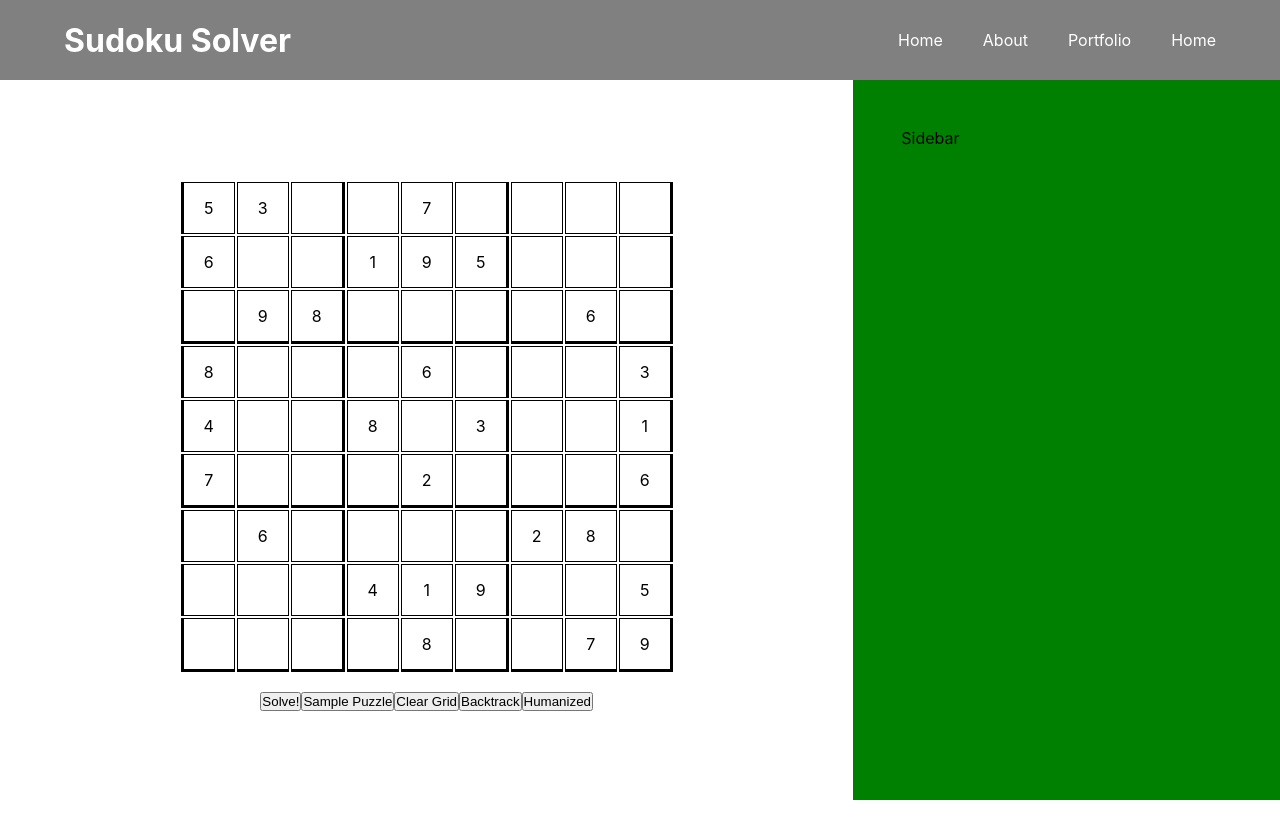
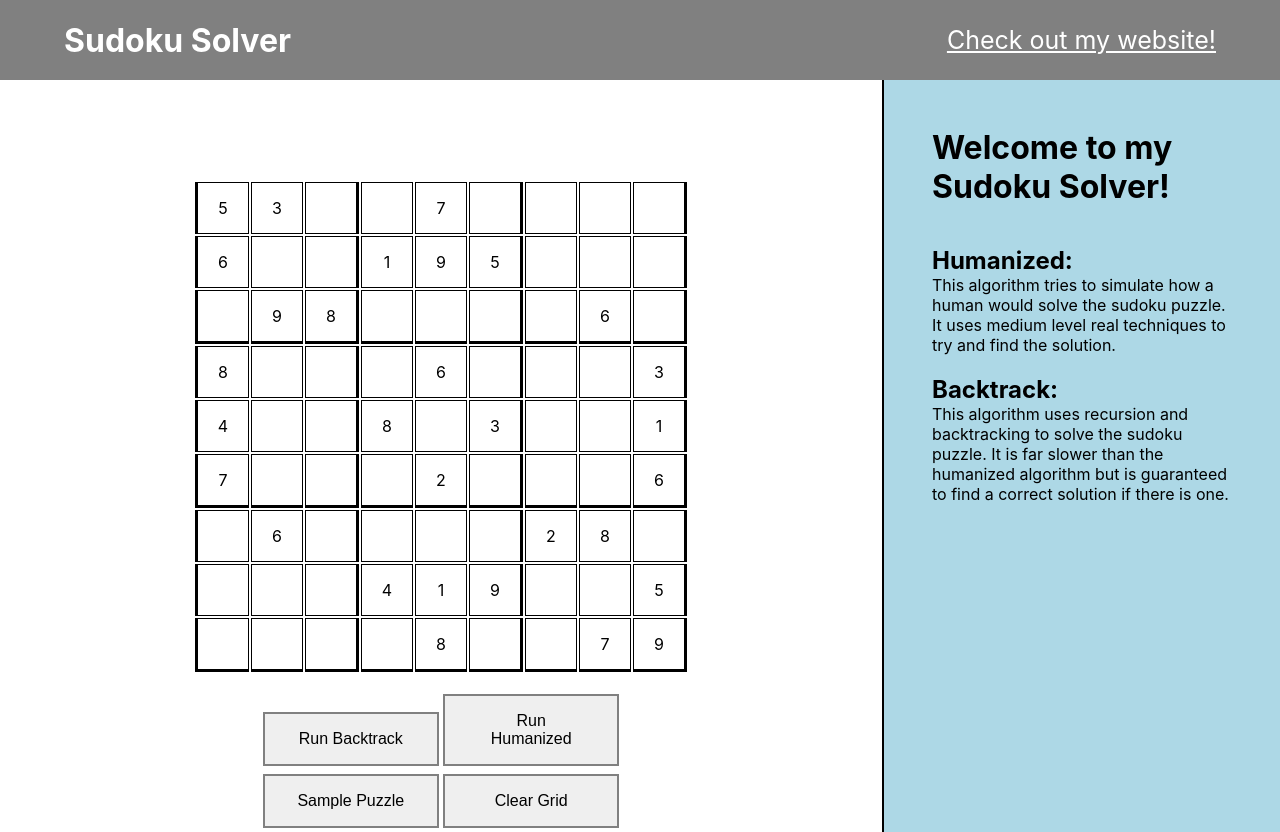
Before and after one commit to switzere/sudoku-solver, a React (Create React App) app: page / in a window 1280 px wide. Before the commit the page ends 800 px from the top, so only its background shows below. Built offline with nearby package versions, Linux system fonts and the light colour scheme.

Commit message:
Finished website, made buttons nice

```diff
--- a/public/index.html
+++ b/public/index.html
@@ -37,17 +37,34 @@
           <h1>Sudoku Solver</h1>
         </div>
         <ul class="navigation">
+          <a href="https://switzere.github.io/"><li>Check out my website!</li></a>
+        </ul>
+        <!--<ul class="navigation">
           <a><li>Home</li></a>
           <a><li>About</li></a>
           <a><li>Portfolio</li></a>
           <a><li>Home</li></a>
-        </ul>
+        </ul>-->
       </div>
     </div>
     <div class=container>
       <div class="root" id="root"></div>
       <div class="sidebar">
-        Sidebar
+        <h1>
+          Welcome to my Sudoku Solver!
+        </h1>
+        <br></br>
+        <h2>
+          Humanized:
+        </h2>
+        This algorithm tries to simulate how a human would solve the sudoku puzzle. It uses medium level
+        real techniques to try and find the solution.
+        <br></br>
+        <h2>
+          Backtrack:
+        </h2>
+        This algorithm uses recursion and backtracking to solve the sudoku puzzle. It is far slower than
+        the humanized algorithm but is guaranteed to find a correct solution if there is one.
       </div>
     </div>
     <!--
--- a/public/style.css
+++ b/public/style.css
@@ -54,28 +54,58 @@
   vertical-align: middle;
   height: 100%;
   color: white;
+  text-decoration: underline;
+  font-size: 25px;
 }
 
 .container {
   display: grid;
   height: calc( 100vh - 80px);
   grid-template-rows: repeat(1, 1fr);
-  grid-template-columns: repeat(3, 1fr);
+  grid-template-columns: repeat(4, 1fr);
 }
 
 .container .root {
   grid-row: auto;
-  grid-column: 1 / span 2;
+  grid-column: 1 / span 3;
 }
 
 .container .sidebar {
-  grid-row: 1 / auto 2;
-  grid-column: 3 / span 1;
+  grid-row: 1 / auto;
+  grid-column: 4 / span 1;
 }
 
 .sidebar {
-  background: green;
+  background: #add8e6;
+  border-left: 2px solid black;
   flex: 1 1 20%;
   min-width: 300px;
   padding: 3em;
 }
+
+.runButton,.offButton {
+  color: black;
+  padding: 16px 32px;
+  width: 20%;
+  height: 5%;
+  text-align: center;
+  text-decoration: none;
+  display: inline-block;
+  font-size: 16px;
+  margin: 4px 2px;
+  transition-duration: 0.4s;
+  cursor: pointer;
+  border: 2px solid gray;
+}
+
+.offButton {
+  background-color: gray;
+}
+
+.runButton:hover {
+  background-color: #add8e6;
+}
+
+.runButton.disabled:hover {
+  background-color: white;
+}
--- a/src/SudokuSolver/SudokuSolver.jsx
+++ b/src/SudokuSolver/SudokuSolver.jsx
@@ -52,6 +52,8 @@ export default class SudokuSolver extends Component {
   fillDefault() {
     var table = document.getElementById('mainTable');
 
+    this.whiteGrid();
+
     for(let row = 0; row < table.rows.length; row++){
       for(let col = 0; col < table.rows[row].cells.length; col++){
 
@@ -79,7 +81,7 @@ export default class SudokuSolver extends Component {
 
 
 
-  b() {
+  backtrack() {
     var grid = this.getInputGrid();
 
     var actions = backtrack(grid);
@@ -90,7 +92,7 @@ export default class SudokuSolver extends Component {
 
   }
 
-  h() {
+  humanized() {
 
 
     var grid = this.getInputGrid();
@@ -145,7 +147,18 @@ export default class SudokuSolver extends Component {
 
   displayActions(actions) {
 
+    this.whiteGrid();
+
     document.getElementById('humanized').disabled = true;
+    document.getElementById('backtrack').disabled = true;
+    document.getElementById('clear').disabled = true;
+    document.getElementById('sample').disabled = true;
+
+    document.getElementById('humanized').className = 'offButton';
+    document.getElementById('backtrack').className = 'offButton';
+    document.getElementById('clear').className = 'offButton';
+    document.getElementById('sample').className = 'offButton';
+
 
   //  var oldRow = -1;
   //  var oldCol = -1;
@@ -193,12 +206,31 @@ export default class SudokuSolver extends Component {
 
         if(i === actions.length - 1){
           document.getElementById('humanized').disabled = false;
+          document.getElementById('backtrack').disabled = false;
+          document.getElementById('clear').disabled = false;
+          document.getElementById('sample').disabled = false;
 
+          document.getElementById('humanized').className = 'runButton';
+          document.getElementById('backtrack').className = 'runButton';
+          document.getElementById('clear').className = 'runButton';
+          document.getElementById('sample').className = 'runButton';
+
+          if( this.isFull() === 1 ) {
+            this.greenGrid();
+          }
+          else {
+            this.redGrid();
+          }
         }
 
       }, 500 * i)
 
     }
+
+
+    /*setTimeout(() => {
+      this.whiteGrid();
+    }, 500 * actions.length+20)*/
 
 
 
@@ -210,6 +242,38 @@ export default class SudokuSolver extends Component {
         document.getElementById(`node-${i}-${j}`).className = '';
       }
     }
+  }
+
+  greenGrid() {
+    for(let i = 0; i < 9; i++) {
+      for(let j = 0; j < 9; j++) {
+        document.getElementById(`node-${i}-${j}`).className = 'node-good';
+      }
+    }
+  }
+
+  redGrid() {
+    for(let i = 0; i < 9; i++) {
+      for(let j = 0; j < 9; j++) {
+        document.getElementById(`node-${i}-${j}`).className = 'node-bad';
+      }
+    }
+  }
+
+  isFull() {
+
+    var table = document.getElementById('mainTable');
+
+
+    for(let i = 0; i < 9; i++) {
+      for(let j = 0; j < 9; j++) {
+        if( table.rows[i].cells[j].innerHTML === '' ) {
+          return -1;
+        }
+      }
+    }
+
+    return 1;
   }
 
   highlightRow(n, actions) {
@@ -236,78 +300,6 @@ export default class SudokuSolver extends Component {
       }
     }
   }
-
-
-
-  visualizeSudoku() {
-    var grid = [];
-
-    console.log("pressed");
-
-    var table = document.getElementById('mainTable');
-    for(let row = 0; row < table.rows.length; row++){
-
-      grid[row] = [];
-
-      for(let col = 0; col < table.rows[row].cells.length; col++){
-
-        var input =  table.rows[row].cells[col].innerHTML;
-        input = input.charAt(0);
-
-        if( input === "1" || input === "2" || input === "3" || input === "4" || input === "5" || input === "6" || input === "7" || input === "8" || input === "9" ){
-          grid[row][col] = input;
-        }
-        else{
-          grid[row][col] = 0;
-        }
-
-        // if( grid[row][col] !== 0 ){
-        //   document.getElementById(`node-${row}-${col}`).className =
-        //     'node-visited';
-        // }
-
-      }
-    }
-
-    //send grid to visualization function
-    //backtrack(grid);
-
-
-    for( let row = 0; row < 9; row++ ){
-
-      var oldRow = -1;
-      var oldCol = -1;
-
-      setTimeout(() => {
-
-        for( let col = 0; col < 9; col++ ){
-
-          setTimeout(() => {
-
-            document.getElementById(`node-${row}-${col}`).className = 'node-selected';
-            //document.getElementById(`node-${node.row}-${node.col}`).className = 'node-selected';
-
-            if(oldRow >= 0 && oldRow < 9 && oldCol >= 0 && oldCol < 9){
-              document.getElementById(`node-${oldRow}-${oldCol}`).className = '';
-            }
-            oldRow = row;
-            oldCol = col;
-
-          }, 100 * col)
-
-
-        }
-
-      }, 1000 * row)
-
-
-    }
-
-    console.log(grid);
-
-  }
-
-
 
 
 
@@ -340,11 +332,11 @@ export default class SudokuSolver extends Component {
             })}
           </tbody>
         </table>
-        <button onClick={() => this.visualizeSudoku()}>Solve!</button>
-        <button onClick={() => this.fillDefault()}>Sample Puzzle</button>
-        <button onClick={() => this.clear()}>Clear Grid</button>
-        <button onClick={() => this.b()} id="backtrack">Backtrack</button>
-        <button onClick={() => this.h()} id="humanized">Humanized</button>
+        <button onClick={() => this.backtrack()} id="backtrack" className="runButton">Run Backtrack</button>
+        <button onClick={() => this.humanized()} id="humanized" className="runButton">Run Humanized</button>
+        <br></br>
+        <button onClick={() => this.fillDefault()} id="sample" className="runButton">Sample Puzzle</button>
+        <button onClick={() => this.clear()} id="clear" className="runButton">Clear Grid</button>
       </div>
 
     );
--- a/src/algorithms/humanized.js
+++ b/src/algorithms/humanized.js
@@ -3,6 +3,9 @@ var ret = [];
 //i is used for rows, j is used for columns, k is used for the range of numbers in a sudoku
 
 export function humanized(grid) {
+  ret = [0];
+  console.log("Grid recieved");
+  console.log(grid);
   hInitialize(grid);
   return ret;
 }
```
